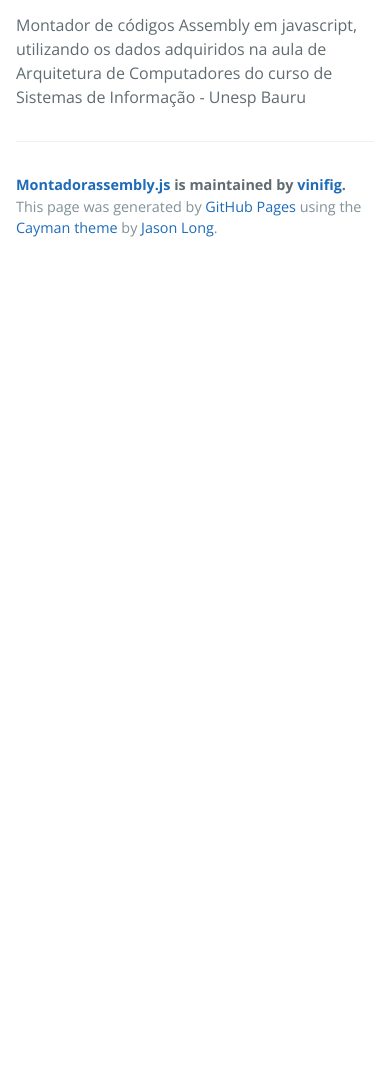
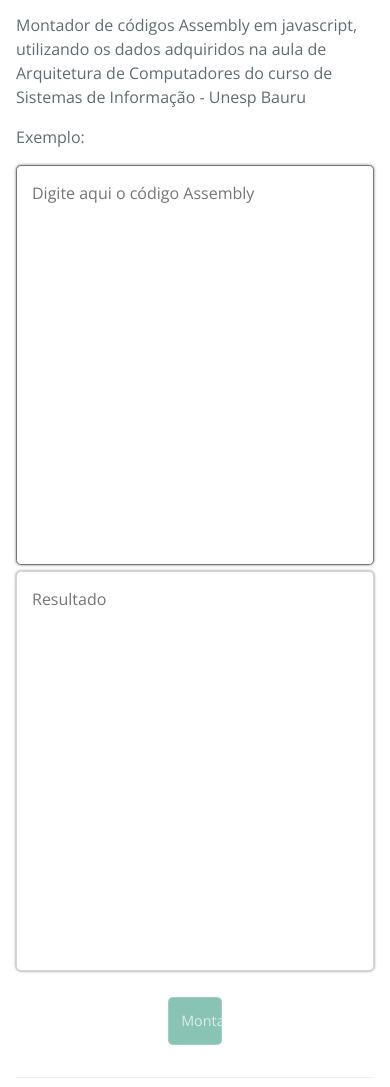
Before and after one commit to vinifig/MontadorAssembly, a plain HTML site: page index.html in a window 390 px wide. Shown: the part 473-1560 px from the top of the page. Before the commit the page ends 844 px from the top, so only its background shows below. Drawn offline with nearby package versions, Linux system fonts and the light colour scheme.

Commit message:
Desenvolvimento da página de exemplo

```diff
--- a/index.html
+++ b/index.html
@@ -8,6 +8,8 @@
     <link href='https://fonts.googleapis.com/css?family=Open+Sans:400,700' rel='stylesheet' type='text/css'>
     <link rel="stylesheet" type="text/css" href="stylesheets/stylesheet.css" media="screen">
     <link rel="stylesheet" type="text/css" href="stylesheets/github-light.css" media="screen">
+    <link rel="stylesheet" type="text/css" href="stylesheets/style.css">
+    <script type="text/javascript" language="javascript" src="javascripts/Montadorassembly.js"></script>
   </head>
   <body>
     <section class="page-header">
@@ -20,9 +22,16 @@
 
     <section class="main-content">
       <h1>
-<a id="montadorassemblyjs" class="anchor" href="#montadorassemblyjs" aria-hidden="true"><span class="octicon octicon-link"></span></a>MontadorAssembly.js</h1>
+        <a id="montadorassemblyjs" class="anchor" href="#montadorassemblyjs" aria-hidden="true"><span class="octicon octicon-link"></span></a>MontadorAssembly.js</h1>
 
-<p>Montador de códigos Assembly em javascript, utilizando os dados adquiridos na aula de Arquitetura de Computadores do curso de Sistemas de Informação - Unesp Bauru</p>
+      <p>Montador de códigos Assembly em javascript, utilizando os dados adquiridos na aula de Arquitetura de Computadores do curso de Sistemas de Informação - Unesp Bauru</p>
+      <p>Exemplo:</p>
+
+      <textarea id="entry"  placeholder="Digite aqui o código Assembly"></textarea>
+
+      <textarea id="result" placeholder="Resultado" disabled="true"></textarea>
+
+      <button id="montar" class="btn">Montar</button>
 
       <footer class="site-footer">
         <span class="site-footer-owner"><a href="https://github.com/vinifig/MontadorAssembly.js">Montadorassembly.js</a> is maintained by <a href="https://github.com/vinifig">vinifig</a>.</span>
@@ -31,7 +40,7 @@
       </footer>
 
     </section>
-
+    <script type="text/javascript" language="javascript" src="javascripts/index.js"></script>
 
   </body>
 </html>
--- /dev/null
+++ b/javascripts/index.js
@@ -0,0 +1,10 @@
+(function(){
+	var entrada = document.querySelector("#entry"),
+		saida = document.querySelector("#result"),
+		btn = document.querySelector("#montar"),
+		auxMontador = new Montador();
+	btn.addEventListener("click",function(){
+		auxMontador.setCodigo(entrada.value);
+		saida.value = auxMontador.montar();
+	});
+})();
--- /dev/null
+++ b/stylesheets/style.css
@@ -0,0 +1,36 @@
+/* PERSONAL CSS */
+
+textarea{
+  resize:none;
+  box-shadow: 0 0 3px rgba(0, 0, 0, 0.5);
+  padding:15px;
+  border-radius:0.3rem;
+  width:45%;
+  min-height:400px;
+  background:white !important;
+  color: gray !important;
+}
+
+#entry{
+	margin-right:9%;
+}
+
+button.btn{
+	background: rgba(21,136,104,0.5);
+	width:15%;
+	margin-left:42.5%;
+	margin-top:20px;
+}
+
+button.btn:hover{
+	background: rgba(21,136,104,0.8);
+}
+
+@media (max-width: 850px){
+	textarea{
+		width:100%;
+	}
+	#entry{
+		margin: 0;
+	}
+}
```
Also changed, not shown: stylesheets/styles.css (line endings or trailing spaces).
